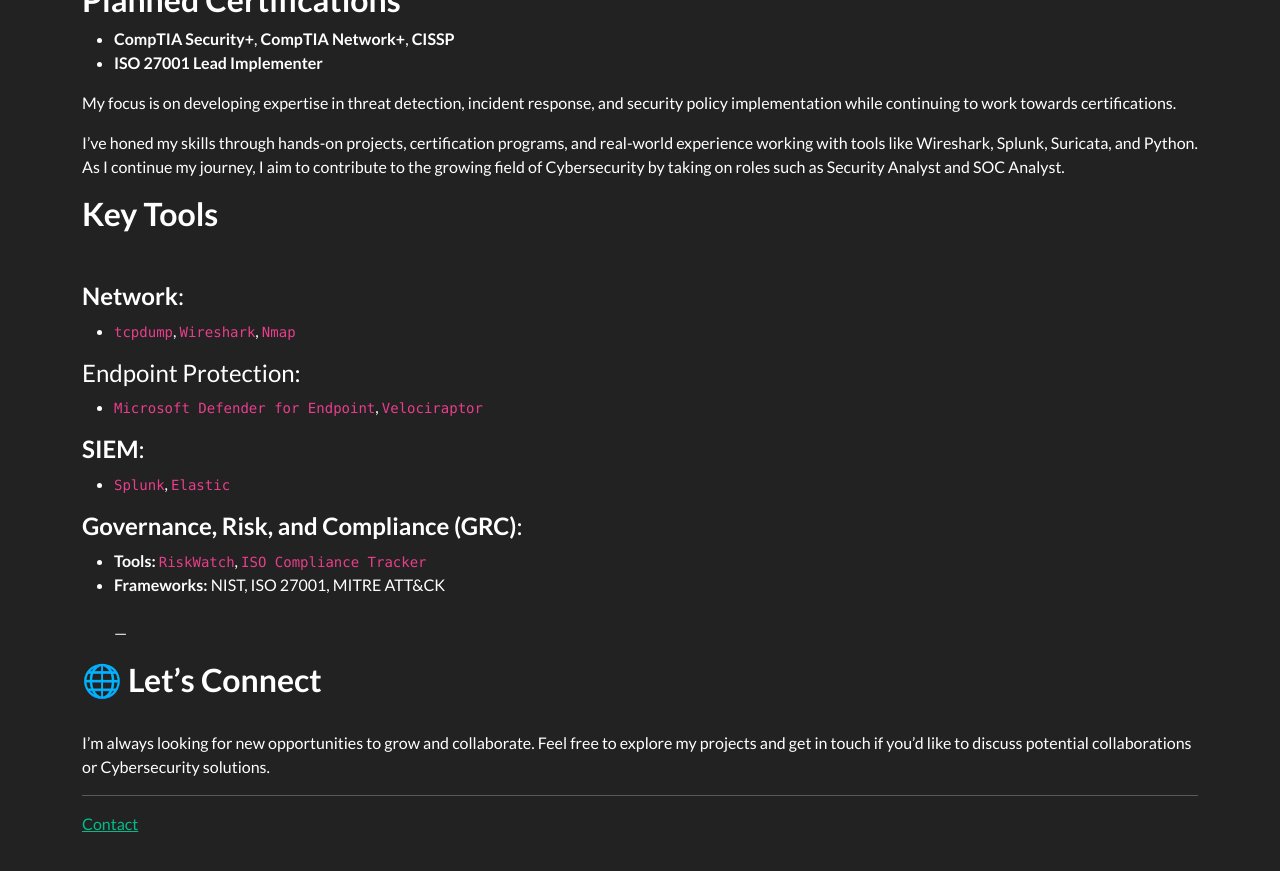
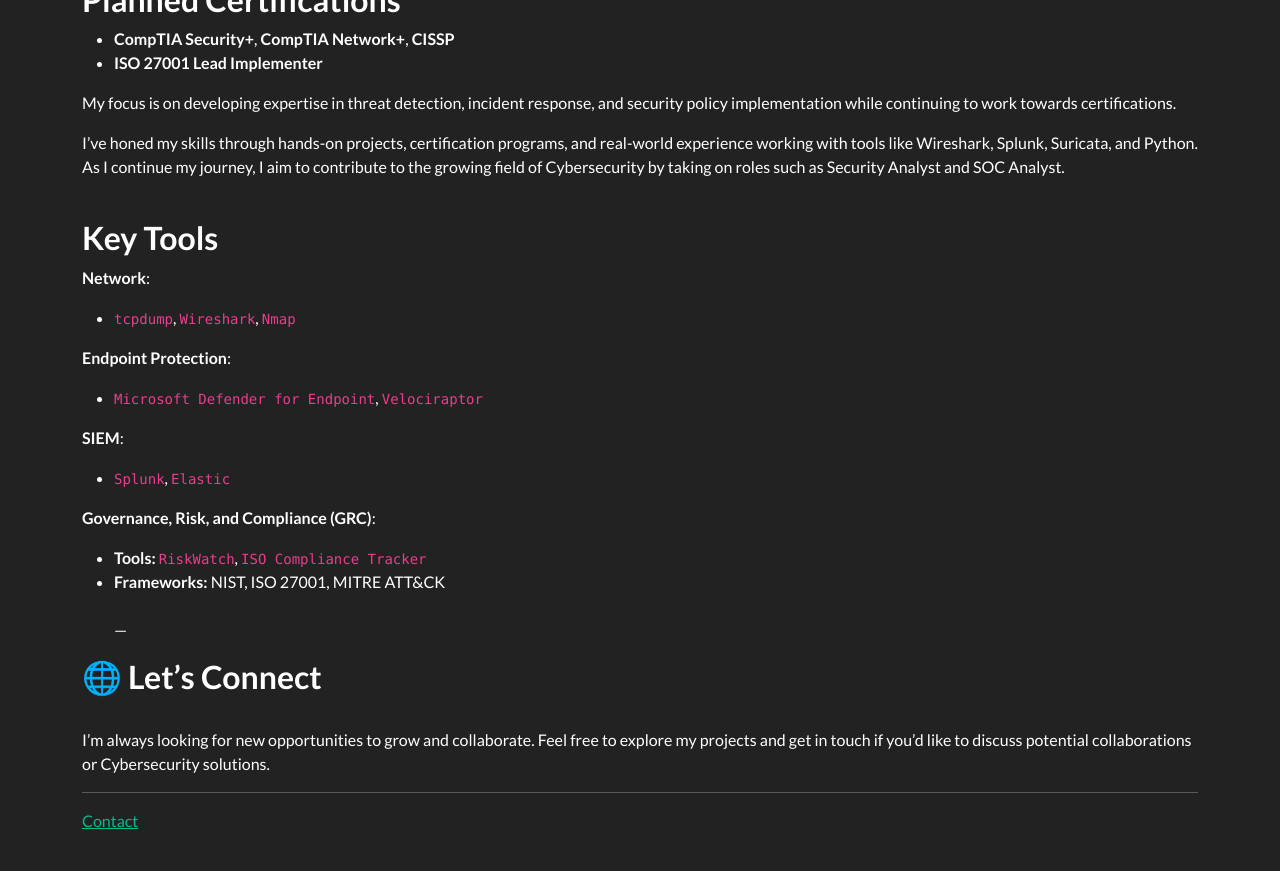
Before and after one commit to JKopal101/jkopal101.github.io, a Jekyll site: the page built from index.md, in a window 1280 px wide and 900 px high, scrolled down 923 px. Shown: the top 871 px of the window. Built offline with Jekyll 4.4.1, drawn with Linux system fonts in a browser that asks for light colours; our own code applies the rules of GitHub Pages for plain Markdown files.

Commit message:
Update index.md

```diff
--- a/index.md
+++ b/index.md
@@ -40,20 +40,20 @@ Here are some of my key cybersecurity projects:
 My focus is on developing expertise in threat detection, incident response, and security policy implementation while continuing to work towards certifications.
 
 I’ve honed my skills through hands-on projects, certification programs, and real-world experience working with tools like Wireshark, Splunk, Suricata, and Python. As I continue my journey, I aim to contribute to the growing field of Cybersecurity by taking on roles such as Security Analyst and SOC Analyst.
-<br>
+<br><br>
 
 ### **Key Tools**
-<br>
-#### **Network**:
+
+**Network**:
 - `tcpdump`, `Wireshark`, `Nmap`
 
-#### Endpoint Protection:
+**Endpoint Protection**:
 - `Microsoft Defender for Endpoint`, `Velociraptor`
 
-#### **SIEM**:
+**SIEM**:
 - `Splunk`, `Elastic`
 
-#### **Governance, Risk, and Compliance (GRC)**:
+**Governance, Risk, and Compliance (GRC)**:
 - **Tools:** `RiskWatch`, `ISO Compliance Tracker`
 - **Frameworks:** NIST, ISO 27001, MITRE ATT&CK
 <br>
```
